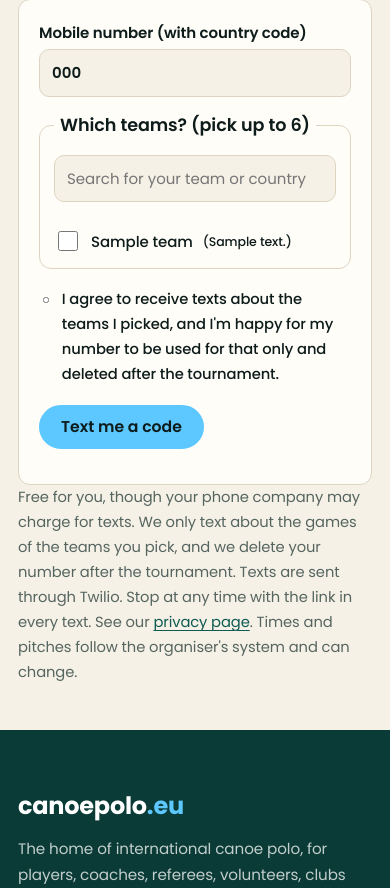
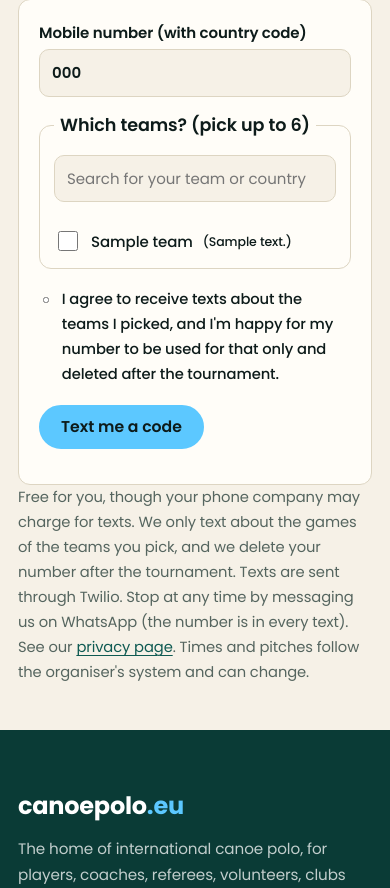
Before and after one commit to KeithNolan19/canoepolo, a Node project: template views/text-updates.ejs in a window 390 px wide. Shown: the part 363-1251 px from the top of the page. Run offline with Node 20 templates, Linux system fonts and the light colour scheme; the template is opened without the code that fills it: most values are stand-ins (such as "Sample title", 1, 10 or a date in 2020).

Commit message:
Texts without web links (phones flagged them as likely scam); stop by WhatsApp, with a Stop button on the admin page
Co-Authored-By: Claude Sonnet 5.5 <noreply@anthropic.com>
Claude-Session: https://claude.ai/code/session_01BG8E7S5wXzUD43dsrRRBAD

```diff
--- a/src/server.js
+++ b/src/server.js
@@ -459,6 +459,10 @@ app.post('/admin/sms/halftime', requireAdmin, checkCsrf, async (req, res) => {
   const r = await sms.halfTime(String(req.body.code || '').toUpperCase().slice(0, 6));
   res.redirect('/admin/sms?msg=' + encodeURIComponent(r.error || `Half time sent (${r.score}) to ${r.ok} of ${r.total} numbers${r.skipped ? `, ${r.skipped} already had it` : ''}${r.failed ? `, ${r.failed} failed` : ''}.`));
 });
+app.post('/admin/sms/stop', requireAdmin, checkCsrf, (req, res) => {
+  const ok = sms.stopPhone(String(req.body.phone || ''));
+  res.redirect('/admin/sms?msg=' + encodeURIComponent(ok ? 'That number will not get any more texts.' : 'Number not recognised.'));
+});
 app.post('/admin/sms/send', requireAdmin, checkCsrf, async (req, res) => {
   const team = String(req.body.team || '');
   const text = String(req.body.text || '').trim();
--- a/views/admin/sms.ejs
+++ b/views/admin/sms.ejs
@@ -37,10 +37,10 @@
 
 <h2>All sign-ups (<%= s.signups.length %>)</h2>
 <div class="table-wrap"><table class="lb-table">
-  <thead><tr><th>Number</th><th>Teams</th><th>Signed up</th><th>Status</th><th>Texts</th></tr></thead>
+  <thead><tr><th>Number</th><th>Teams</th><th>Signed up</th><th>Status</th><th>Texts</th><th></th></tr></thead>
   <tbody>
-  <% s.signups.forEach(r => { %><tr><td><%= r.phone %></td><td><%= r.teams || '-' %></td><td><%= fmt(r.created) %></td><td><%= r.stopped ? 'Stopped' : (r.verified ? 'Confirmed' : 'Code not entered') %></td><td><%= r.texts %></td></tr><% }) %>
-  <% if (!s.signups.length) { %><tr><td colspan="5">No sign-ups yet.</td></tr><% } %>
+  <% s.signups.forEach(r => { %><tr><td><%= r.phone %></td><td><%= r.teams || '-' %></td><td><%= fmt(r.created) %></td><td><%= r.stopped ? 'Stopped' : (r.verified ? 'Confirmed' : 'Code not entered') %></td><td><%= r.texts %></td><td><% if (!r.stopped) { %><form method="post" action="/admin/sms/stop"><input type="hidden" name="_csrf" value="<%= csrf %>"><input type="hidden" name="phone" value="<%= r.phone %>"><button class="btn small danger" type="submit">Stop texts</button></form><% } %></td></tr><% }) %>
+  <% if (!s.signups.length) { %><tr><td colspan="6">No sign-ups yet.</td></tr><% } %>
   </tbody>
 </table></div>
 
--- a/views/privacy.ejs
+++ b/views/privacy.ejs
@@ -47,7 +47,7 @@
   <p class="small-note">IP to country data by <a href="https://db-ip.com" target="_blank" rel="noopener">DB-IP.com</a>, licensed under CC BY 4.0.</p>
 
   <h2 id="sms">Text updates (ECC 2026)</h2>
-  <p>If you sign up for text updates, we collect your mobile number and the teams you pick. We use them only to text you a confirmation code, a message shortly before those teams play, and their results, and to let you stop. The legal basis is your consent, which you give by ticking the box and entering the code, and which you can withdraw at any time with the Stop link in every text. Texts are sent through Twilio, a US company, which receives your number and the message text to deliver it (transfers rely on the standard contractual clauses in Twilio's terms). We keep a record of the texts we send you (without confirmation codes) so we can check they were delivered. We keep your number and that record only for the tournament and delete it, together with your choices, soon after it ends, or straight away if you stop. We don't use it for anything else and don't share it with anyone else.</p>
+  <p>If you sign up for text updates, we collect your mobile number and the teams you pick. We use them only to text you a confirmation code, a message shortly before those teams play, and their results, and to let you stop. The legal basis is your consent, which you give by ticking the box and entering the code, and which you can withdraw at any time by messaging us on WhatsApp (the number is in every text). Texts are sent through Twilio, a US company, which receives your number and the message text to deliver it (transfers rely on the standard contractual clauses in Twilio's terms). We keep a record of the texts we send you (without confirmation codes) so we can check they were delivered. We keep your number and that record only for the tournament and delete it, together with your choices, soon after it ends, or straight away if you stop. We don't use it for anything else and don't share it with anyone else.</p>
 
   <h2 id="quiz">Referee quiz leaderboard</h2>
   <p>You can play the referee quiz without giving us anything. If you choose to join the leaderboard, you enter a name, club and country and tick a box to say you are 16 or over and happy for them to be shown publicly with your score. The leaderboard is for people aged 16 and over; if you're younger, please play without joining. We use this only to show the leaderboard and keep it fair. We don't ask for an email address, don't save your IP address, and don't use the details for anything else. Anyone can see the leaderboard, so use a first name and initial if you prefer. To have an entry removed, email <a href="https://wa.me/353876789927" target="_blank" rel="noopener">WhatsApp +353 87 678 9927</a> and we'll delete it. Your legal basis for this is your consent, which you can withdraw at any time.</p>
--- a/views/text-updates.ejs
+++ b/views/text-updates.ejs
@@ -9,7 +9,7 @@
 
 <div class="wrap narrow-page">
   <% if (done) { %>
-    <div class="notice" role="status"><strong>You're signed up.</strong> We've sent you a text to confirm. You'll get a text shortly before your team plays and one with the result. Every text has a link to stop them.</div>
+    <div class="notice" role="status"><strong>You're signed up.</strong> We've sent you a text to confirm. You'll get a text shortly before your team plays and one with the result. Every text says how to stop them.</div>
     <p><a class="btn primary" href="/tournaments/<%= slug %>/support">Back to Support your club</a></p>
   <% } else if (!open) { %>
     <div class="notice" role="note">Text updates are not open right now. Scores and times are always on the <a href="/tournaments/<%= slug %>">ECC page</a>.</div>
@@ -43,7 +43,7 @@
         <p><button class="btn primary" type="submit">Text me a code</button></p>
       </form>
     <% } %>
-    <p class="small-note">Free for you, though your phone company may charge for texts. We only text about the games of the teams you pick, and we delete your number after the tournament. Texts are sent through Twilio. Stop at any time with the link in every text. See our <a href="/privacy#sms">privacy page</a>. Times and pitches follow the organiser's system and can change.</p>
+    <p class="small-note">Free for you, though your phone company may charge for texts. We only text about the games of the teams you pick, and we delete your number after the tournament. Texts are sent through Twilio. Stop at any time by messaging us on WhatsApp (the number is in every text). See our <a href="/privacy#sms">privacy page</a>. Times and pitches follow the organiser's system and can change.</p>
   <% } %>
 </div>
 
```
Also changed, not shown: src/sms.js (+13 -4 lines).
